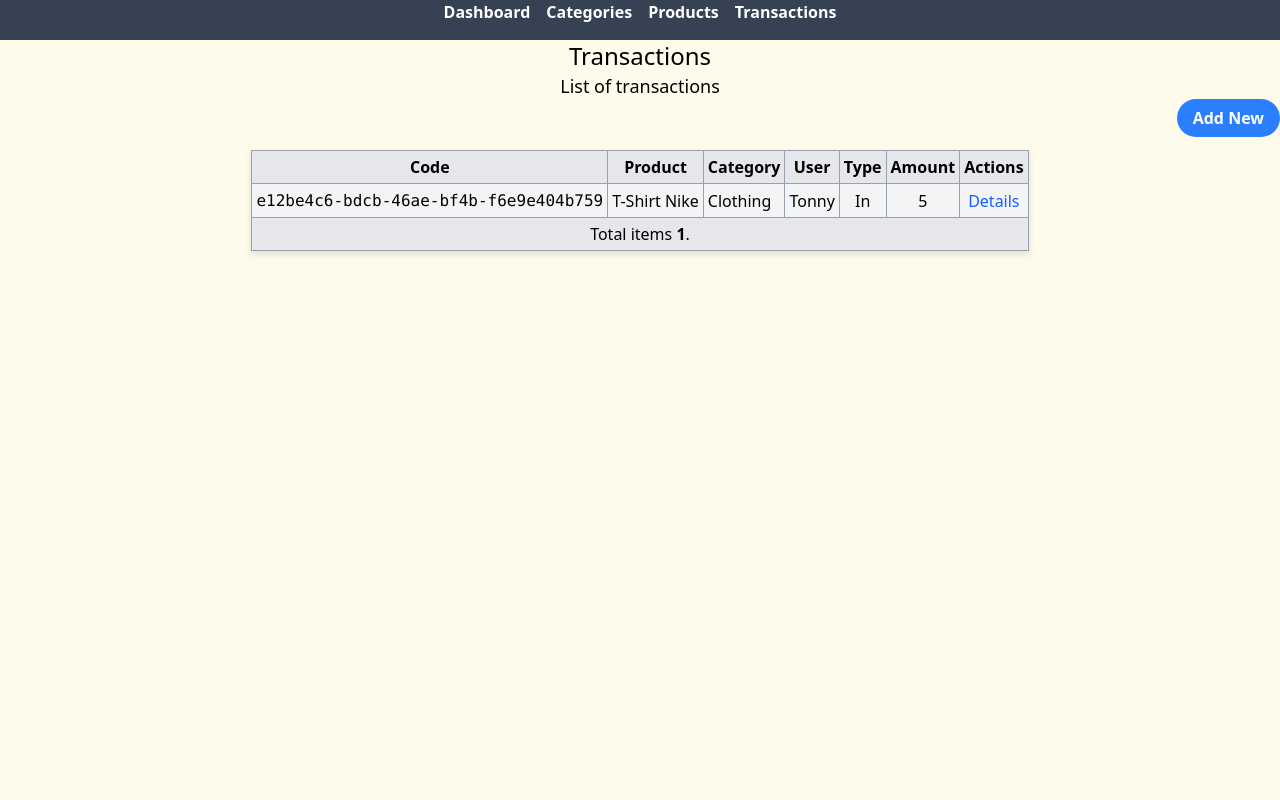
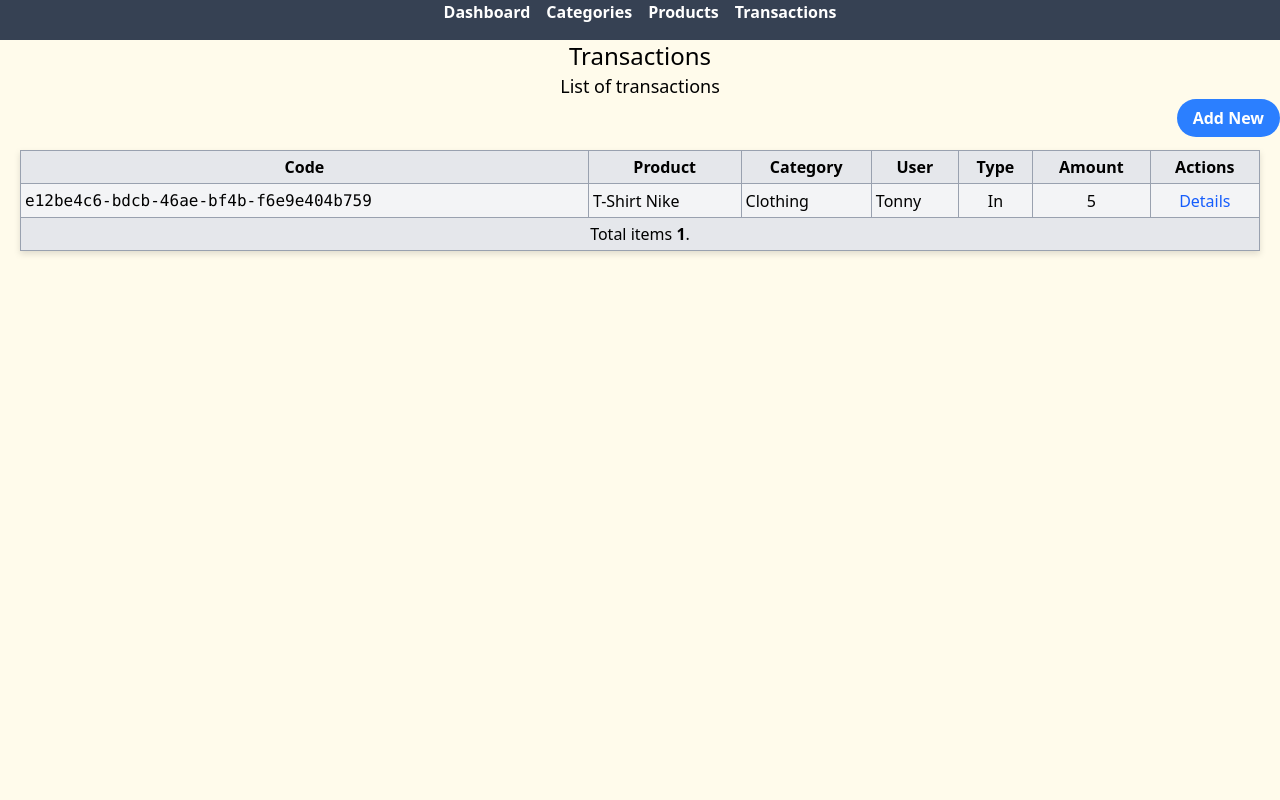
Before and after one commit to fbrump/store-manager, a Vue app in the folder frontend/: page /#/transactions in a window 1280 px wide. Shown: the top 800 px of the page. Built offline with nearby package versions, Linux system fonts and the light colour scheme.

Commit message:
fix: Center the table list (#73)
- Update the style

ticket: n/a

```diff
--- a/frontend/src/views/transactions/TransactionList.vue
+++ b/frontend/src/views/transactions/TransactionList.vue
@@ -15,9 +15,9 @@ const transactions = ref<Array<Transaction>>(store.getAll);
 <template>
 <main class="flex flex-col gap-1.5">
     <view-header title="Transactions" subtitle="List of transactions"></view-header>
-    <section class="justify-items-center">
+    <section class="flex flex-col">
         <div class="md:container gap-1 text-right">
-            <router-link to="/products/new" class="bg-blue-500 hover:bg-blue-700 text-white font-bold py-2 px-4 rounded-full" title="Go to form to insert a new one">
+            <router-link to="/transactions/new" class="bg-blue-500 hover:bg-blue-700 text-white font-bold py-2 px-4 rounded-full" title="Go to form to insert a new one">
                 Add New
             </router-link>
         </div>
```
